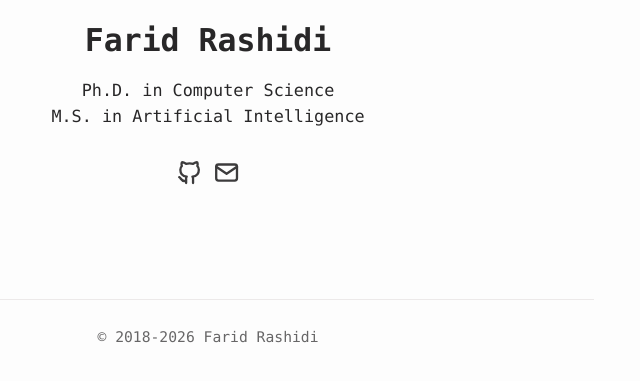
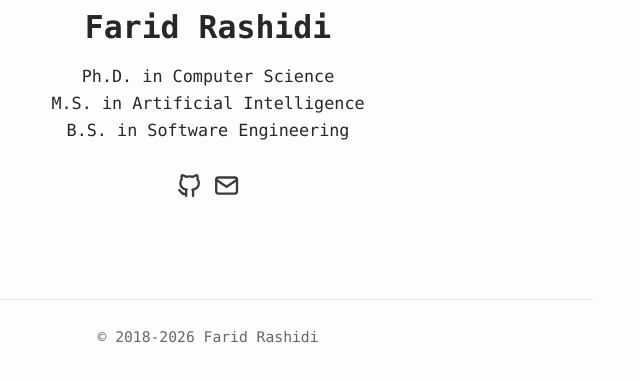
Before and after one commit to faridrashidi/faridrashidi.github.io, an Astro site: page / in a window 1280 px wide. Shown: the part 293-674 px from the top of the page, without its empty margins (432-1072 px from the left). Built offline with nearby package versions, Linux system fonts and the light colour scheme; Astro itself is replaced by a stand-in of ours.

Commit message:
feat(pages): ✨ update educational qualifications in hero section

```diff
--- a/src/pages/index.astro
+++ b/src/pages/index.astro
@@ -19,7 +19,8 @@ import SocialLinks from "../components/SocialLinks.astro";
     <h1 class="text-3xl font-bold mb-4">Farid Rashidi</h1>
     <p class="text-[var(--color-text-muted)] text-center">
       Ph.D. in Computer Science<br />
-      M.S. in Artificial Intelligence
+      M.S. in Artificial Intelligence<br />
+      B.S. in Software Engineering
     </p>
     <div class="mt-6 flex flex-row items-center justify-center">
       <SocialLinks />
```
